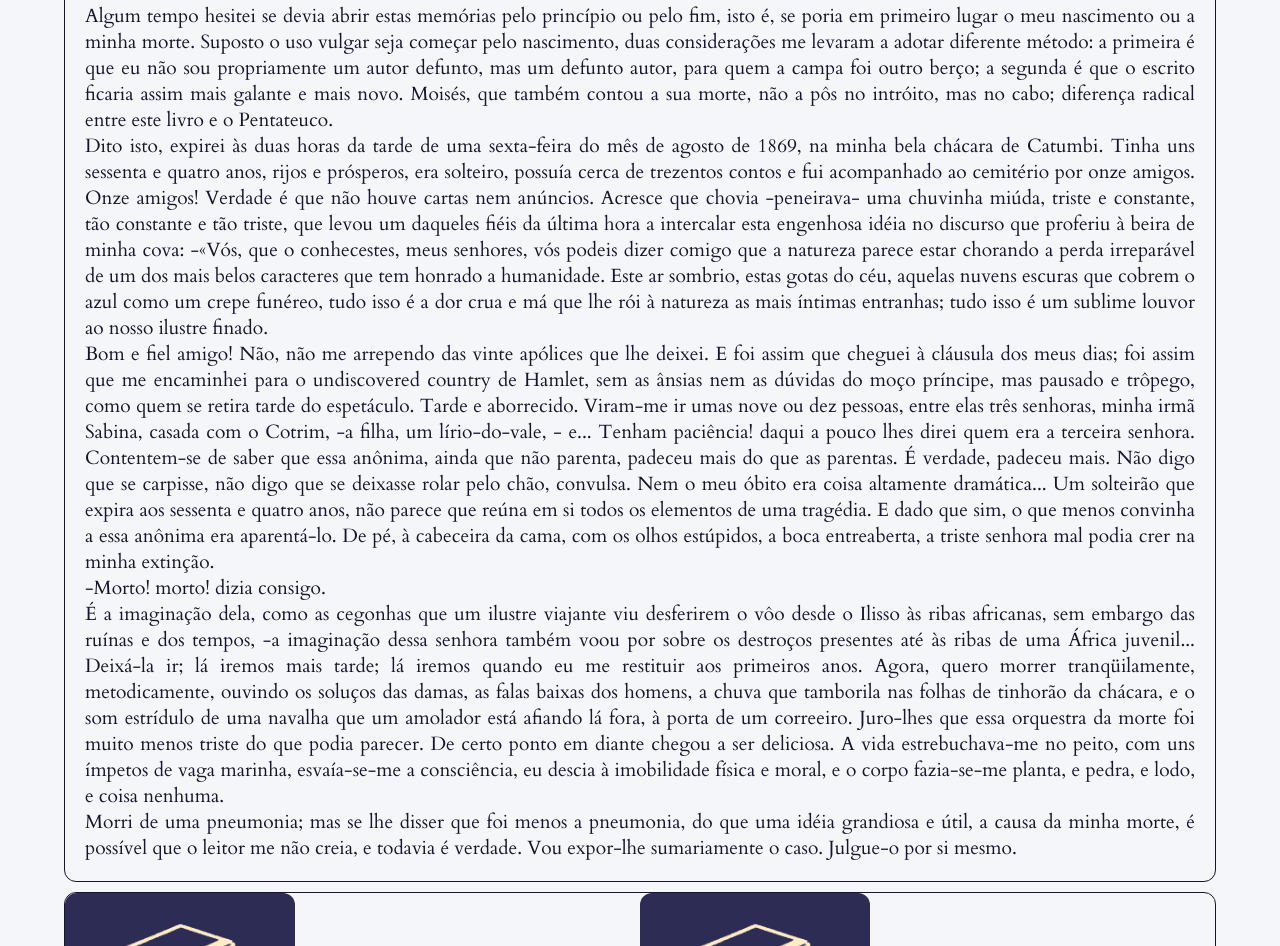
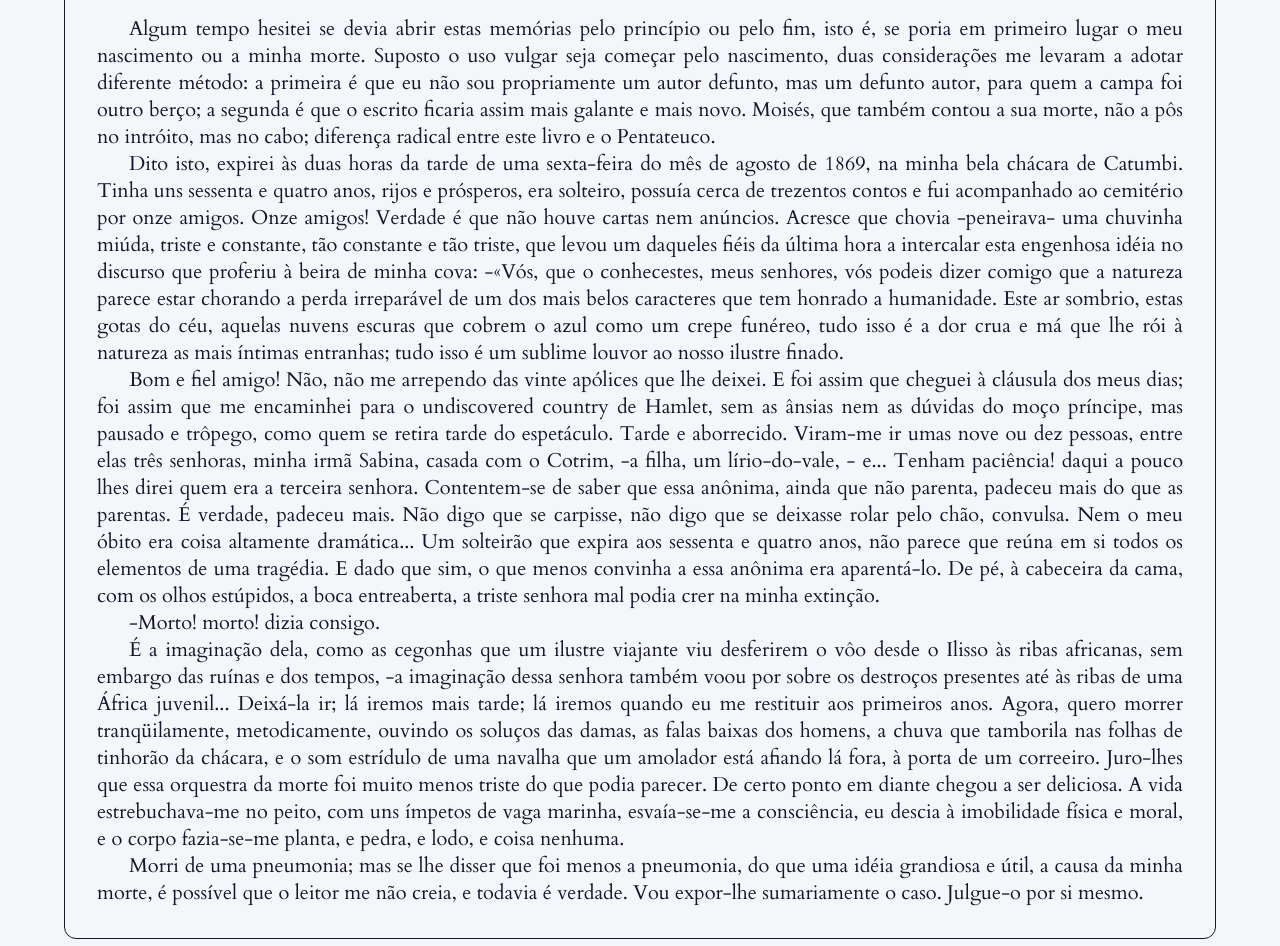
Before and after one commit to Tischer/projeto-apollodori, a plain HTML site: page publicacao1.html in a window 1280 px wide. Shown: the part 428-1374 px from the top of the page. Drawn offline with nearby package versions, Linux system fonts and the light colour scheme.

Commit message:
Ajustes no texto do livro

```diff
--- a/public/style.css
+++ b/public/style.css
@@ -339,8 +339,9 @@ main .book{
     margin-bottom: 10px;
     border: solid 1px;
     border-radius: var(--border-radius);
-    padding: 20px;
+    padding: 2rem;
     text-align: justify;
+    color: var(--azul-escuro);
 }
 
 main h2.titulopub{
@@ -351,7 +352,11 @@ main h2.titulopub{
 }
 
 main div.book p{
-    font-size: 1.2rem;
+    font-size: 1.25rem;
+}
+
+main div.book span.marg{
+    margin-left: 2rem;
 }
 
 
@@ -361,7 +366,6 @@ main .recomendacao{
     display: flex;
     margin-left: 5%;
     margin-right: 5%;
-    border: solid 1px;
     border-radius: var(--border-radius);
 }
 
--- a/publicacao1.html
+++ b/publicacao1.html
@@ -53,19 +53,20 @@
 
         <div class="book">              <!--O texto do livro-->
             <h2 class="titulopub">Memórias Postumas de Brás Cubas - Capítulo 1</h2>
-            <p>Algum tempo hesitei se devia abrir estas memórias pelo princípio ou pelo fim, isto é, se poria em primeiro lugar o meu nascimento ou a minha morte. Suposto o uso vulgar seja começar pelo nascimento, duas considerações me levaram a adotar diferente método: a primeira é que eu não sou propriamente um autor defunto, mas um defunto autor, para quem a campa foi outro berço; a segunda é que o escrito ficaria assim mais galante e mais novo. Moisés, que também contou a sua morte, não a pôs no intróito, mas no cabo; diferença radical entre este livro e o Pentateuco.</p>
-            <p>Dito isto, expirei às duas horas da tarde de uma sexta-feira do mês de agosto de 1869, na minha bela chácara de Catumbi. Tinha uns sessenta e quatro anos, rijos e prósperos, era solteiro, possuía cerca de trezentos contos e fui acompanhado ao cemitério por onze amigos. Onze amigos! Verdade é que não houve cartas nem anúncios. Acresce que chovia -peneirava- uma chuvinha miúda, triste e constante, tão constante e tão triste, que levou um daqueles fiéis da última hora a intercalar esta engenhosa idéia no discurso que proferiu à beira de minha cova: -«Vós, que o conhecestes, meus senhores, vós podeis dizer comigo que a natureza parece estar chorando a perda irreparável de um dos mais belos caracteres que tem honrado a humanidade. Este ar sombrio, estas gotas do céu, aquelas nuvens escuras que cobrem o azul como um crepe funéreo, tudo isso é a dor crua e má que lhe rói à natureza as mais íntimas entranhas; tudo isso é um sublime louvor ao nosso ilustre finado.</p>
-            <p>Bom e fiel amigo! Não, não me arrependo das vinte apólices que lhe deixei. E foi assim que cheguei à cláusula dos meus dias; foi assim que me encaminhei para o undiscovered country de Hamlet, sem as ânsias nem as dúvidas do moço príncipe, mas pausado e trôpego, como quem se retira tarde do espetáculo. Tarde e aborrecido. Viram-me ir umas nove ou dez pessoas, entre elas três senhoras, minha irmã Sabina, casada com o Cotrim, -a filha, um lírio-do-vale, - e... Tenham paciência! daqui a pouco lhes direi quem era a terceira senhora. Contentem-se de saber que essa anônima, ainda que não parenta, padeceu mais do que as parentas. É verdade, padeceu mais. Não digo que se carpisse, não digo que se deixasse rolar pelo chão, convulsa. Nem o meu óbito era coisa altamente dramática... Um solteirão que expira aos sessenta e quatro anos, não parece que reúna em si todos os elementos de uma tragédia. E dado que sim, o que menos convinha a essa anônima era aparentá-lo. De pé, à cabeceira da cama, com os olhos estúpidos, a boca entreaberta, a triste senhora mal podia crer na minha extinção.</p>
-            <p>-Morto! morto! dizia consigo.</p></p>
-            <p>É a imaginação dela, como as cegonhas que um ilustre viajante viu desferirem o vôo desde o Ilisso às ribas africanas, sem embargo das ruínas e dos tempos, -a imaginação dessa senhora também voou por sobre os destroços presentes até às ribas de uma África juvenil... Deixá-la ir; lá iremos mais tarde; lá iremos quando eu me restituir aos primeiros anos. Agora, quero morrer tranqüilamente, metodicamente, ouvindo os soluços das damas, as falas baixas dos homens, a chuva que tamborila nas folhas de tinhorão da chácara, e o som estrídulo de uma navalha que um amolador está afiando lá fora, à porta de um correeiro. Juro-lhes que essa orquestra da morte foi muito menos triste do que podia parecer. De certo ponto em diante chegou a ser deliciosa. A vida estrebuchava-me no peito, com uns ímpetos de vaga marinha, esvaía-se-me a consciência, eu descia à imobilidade física e moral, e o corpo fazia-se-me planta, e pedra, e lodo, e coisa nenhuma.</p>
-            <p>Morri de uma pneumonia; mas se lhe disser que foi menos a pneumonia, do que uma idéia grandiosa e útil, a causa da minha morte, é possível que o leitor me não creia, e todavia é verdade. Vou expor-lhe sumariamente o caso. Julgue-o por si mesmo.</p></p>
+
+            <p><span class="marg"></span>Algum tempo hesitei se devia abrir estas memórias pelo princípio ou pelo fim, isto é, se poria em primeiro lugar o meu nascimento ou a minha morte. Suposto o uso vulgar seja começar pelo nascimento, duas considerações me levaram a adotar diferente método: a primeira é que eu não sou propriamente um autor defunto, mas um defunto autor, para quem a campa foi outro berço; a segunda é que o escrito ficaria assim mais galante e mais novo. Moisés, que também contou a sua morte, não a pôs no intróito, mas no cabo; diferença radical entre este livro e o Pentateuco.</p>
+            <p><span class="marg"></span>Dito isto, expirei às duas horas da tarde de uma sexta-feira do mês de agosto de 1869, na minha bela chácara de Catumbi. Tinha uns sessenta e quatro anos, rijos e prósperos, era solteiro, possuía cerca de trezentos contos e fui acompanhado ao cemitério por onze amigos. Onze amigos! Verdade é que não houve cartas nem anúncios. Acresce que chovia -peneirava- uma chuvinha miúda, triste e constante, tão constante e tão triste, que levou um daqueles fiéis da última hora a intercalar esta engenhosa idéia no discurso que proferiu à beira de minha cova: -«Vós, que o conhecestes, meus senhores, vós podeis dizer comigo que a natureza parece estar chorando a perda irreparável de um dos mais belos caracteres que tem honrado a humanidade. Este ar sombrio, estas gotas do céu, aquelas nuvens escuras que cobrem o azul como um crepe funéreo, tudo isso é a dor crua e má que lhe rói à natureza as mais íntimas entranhas; tudo isso é um sublime louvor ao nosso ilustre finado.</p>
+            <p><span class="marg"></span>Bom e fiel amigo! Não, não me arrependo das vinte apólices que lhe deixei. E foi assim que cheguei à cláusula dos meus dias; foi assim que me encaminhei para o undiscovered country de Hamlet, sem as ânsias nem as dúvidas do moço príncipe, mas pausado e trôpego, como quem se retira tarde do espetáculo. Tarde e aborrecido. Viram-me ir umas nove ou dez pessoas, entre elas três senhoras, minha irmã Sabina, casada com o Cotrim, -a filha, um lírio-do-vale, - e... Tenham paciência! daqui a pouco lhes direi quem era a terceira senhora. Contentem-se de saber que essa anônima, ainda que não parenta, padeceu mais do que as parentas. É verdade, padeceu mais. Não digo que se carpisse, não digo que se deixasse rolar pelo chão, convulsa. Nem o meu óbito era coisa altamente dramática... Um solteirão que expira aos sessenta e quatro anos, não parece que reúna em si todos os elementos de uma tragédia. E dado que sim, o que menos convinha a essa anônima era aparentá-lo. De pé, à cabeceira da cama, com os olhos estúpidos, a boca entreaberta, a triste senhora mal podia crer na minha extinção.</p>
+            <p><span class="marg"></span>-Morto! morto! dizia consigo.</p>
+            <p><span class="marg"></span>É a imaginação dela, como as cegonhas que um ilustre viajante viu desferirem o vôo desde o Ilisso às ribas africanas, sem embargo das ruínas e dos tempos, -a imaginação dessa senhora também voou por sobre os destroços presentes até às ribas de uma África juvenil... Deixá-la ir; lá iremos mais tarde; lá iremos quando eu me restituir aos primeiros anos. Agora, quero morrer tranqüilamente, metodicamente, ouvindo os soluços das damas, as falas baixas dos homens, a chuva que tamborila nas folhas de tinhorão da chácara, e o som estrídulo de uma navalha que um amolador está afiando lá fora, à porta de um correeiro. Juro-lhes que essa orquestra da morte foi muito menos triste do que podia parecer. De certo ponto em diante chegou a ser deliciosa. A vida estrebuchava-me no peito, com uns ímpetos de vaga marinha, esvaía-se-me a consciência, eu descia à imobilidade física e moral, e o corpo fazia-se-me planta, e pedra, e lodo, e coisa nenhuma.</p>
+            <p><span class="marg"></span>Morri de uma pneumonia; mas se lhe disser que foi menos a pneumonia, do que uma idéia grandiosa e útil, a causa da minha morte, é possível que o leitor me não creia, e todavia é verdade. Vou expor-lhe sumariamente o caso. Julgue-o por si mesmo.</p></p>
         </div>
 
         <div class="recomendacao">       <!--Recomendações de outros livros-->
             <a href="#" class="pub">
                 <img src="./assets/pub-base.png" alt="Book" class="recom">
                 <div class="text-pub">
-                   <p class="title">Lorem ipsum</p>
+                    <p class="title">Lorem ipsum</p>
                     <p class="info">Lorem ipsum, dolor sit amet consectetur adipisicing elit. Ea eos porro, architecto nobis suscipit cum voluptatum eaque molestiae fugit accusamus voluptas debitis blanditiis aperiam cupiditate at sequi corporis, esse consequuntur!</p>
                     <p class="author">Dolor Sit</p>
                 </div>
```
Also changed, not shown: publicacao2.html (+4 -4 lines).
